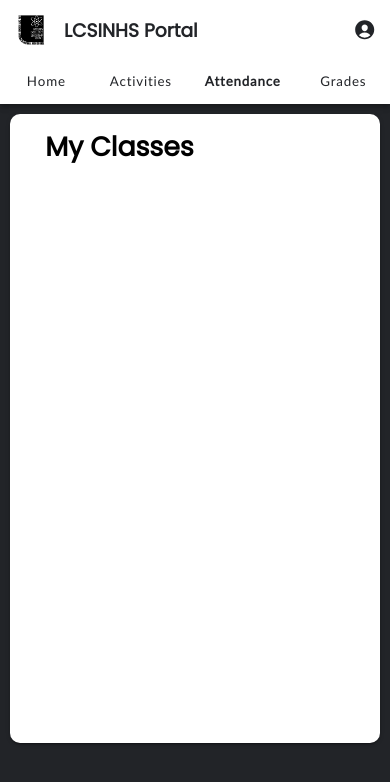
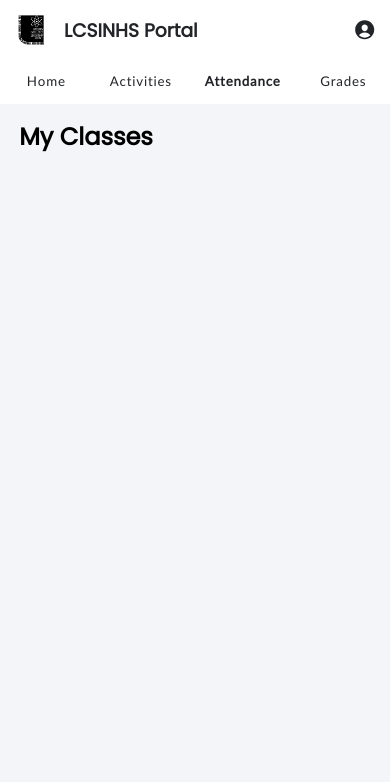
Before and after one commit to erickajanemacatol/lcsinhsportal, a React (Vite) app: page /attendance in a window 390 px wide. Shown: the top 782 px of the page. Built offline with nearby package versions, Linux system fonts and the light colour scheme.

Commit message:
Responsive Attendance Page

```diff
--- /dev/null
+++ b/src/pages/Home/Attendance/Attendance.css
@@ -0,0 +1,16 @@
+.my-att-title {
+    font-family: poppins;
+    width: 50%;
+    font-weight: bolder;
+    font-size: 22pt;
+    color: black;
+}
+
+
+/*MOBILE*/
+.m-my-att-title {
+    font-family: poppins;
+    font-weight: bolder;
+    font-size: 18pt;
+    color: black;
+}
--- a/src/pages/Home/Attendance/Attendance.tsx
+++ b/src/pages/Home/Attendance/Attendance.tsx
@@ -1,21 +1,39 @@
-import { IonCard, IonCardContent, IonContent, IonFab, IonFabButton, IonHeader, IonIcon, IonLabel, IonPage, IonToolbar } from "@ionic/react";
+import { IonButton, IonCard, IonCardContent, IonCheckbox, IonChip, IonContent, IonFab, IonFabButton, IonHeader, IonIcon, IonItem, IonLabel, IonPage, IonToolbar } from "@ionic/react";
 import Header from "../../../components/StudentHeader";
+import './Attendance.css'
+import { addSharp, ellipse, create, trash, add } from "ionicons/icons";
+import { useMediaQuery } from "react-responsive";
 
 const Attendance = () => {
+    const isDesktop = useMediaQuery({ minWidth: 992 })
+
     return (
+
         <IonPage>
-            <IonHeader>
-                <IonToolbar class="toolbar-height">
-                    <Header/>
-                </IonToolbar>
-            </IonHeader>
-            <IonContent color={'dark'} scrollX={false}>
-                <IonCard className="my-grades-card">
-                    <IonCardContent>
-                        <IonLabel className="my-activity-text">My Classes</IonLabel>
-                    </IonCardContent>
-                </IonCard>
-            </IonContent>
+            <Header />
+
+            {isDesktop ? <>
+                <IonContent color={'light'} scrollX={false}>
+                    <div className="spacer-h-m" />
+                    <div className="display-flex">
+
+                        <IonLabel className="my-att-title">My Classes </IonLabel>
+                    </div>
+                </IonContent>
+            </>
+                :
+
+                /*MOBILE VIEW*/
+                <>
+                    <IonContent color={'light'} scrollX={false}>
+                    <div className="spacer-h-s" />
+                    <div className="display-flex">
+                        <IonLabel className="m-my-att-title">My Classes </IonLabel>
+                    </div>
+                </IonContent>
+                </>
+
+            }
         </IonPage>
     );
 };
```
